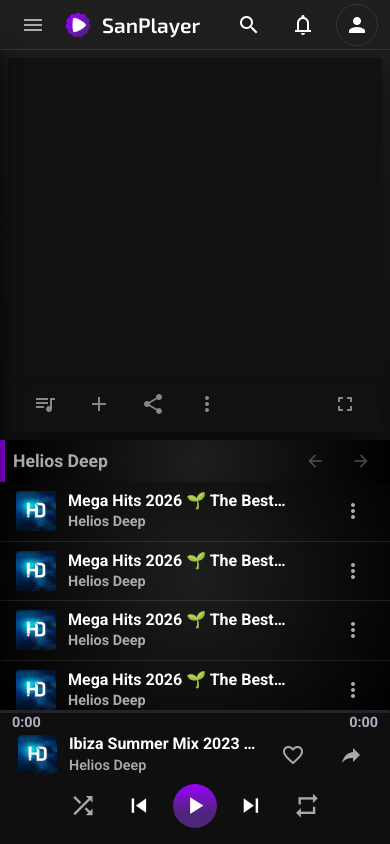
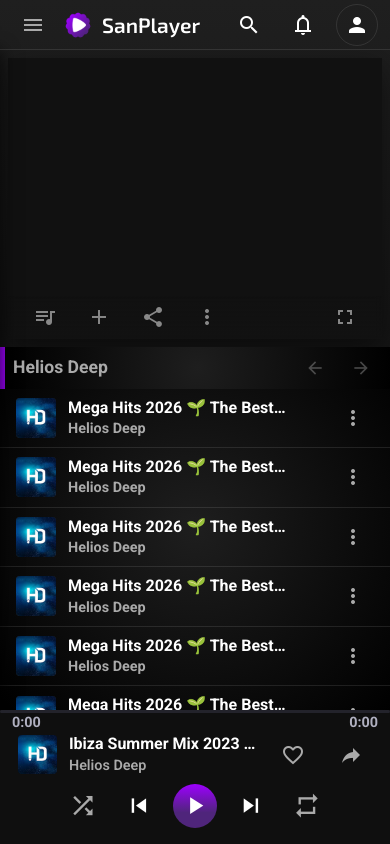
Before and after one commit to sanplayer/sanplayer.github.io, a plain HTML site: page index.html in a window 390 px wide. Drawn offline with nearby package versions, Linux system fonts and the light colour scheme.

Commit message:
Add files via upload

```diff
--- a/style.css
+++ b/style.css
@@ -3200,12 +3200,8 @@
    12. RESPONSIVIDADE MOBILE (@media max-width: 384px) SAMSUNG A23
    ============================================================================= */
 
-@media (min-width: 360px) {
-    /*.video-stage {
-        max-height: 50vh;
-    }*/
+@media (max-width: 412px) {
     .video-wrapper {
-        aspect-ratio: 1 / 1;
-
-    }
-}
+        aspect-ratio: 4 / 3;
+    }
+}
```
